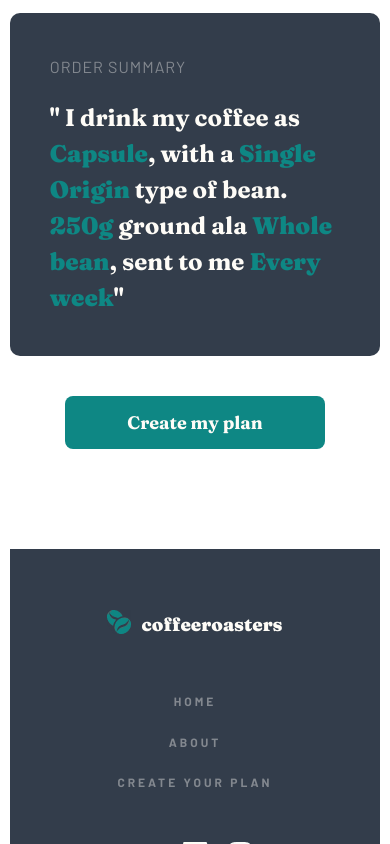
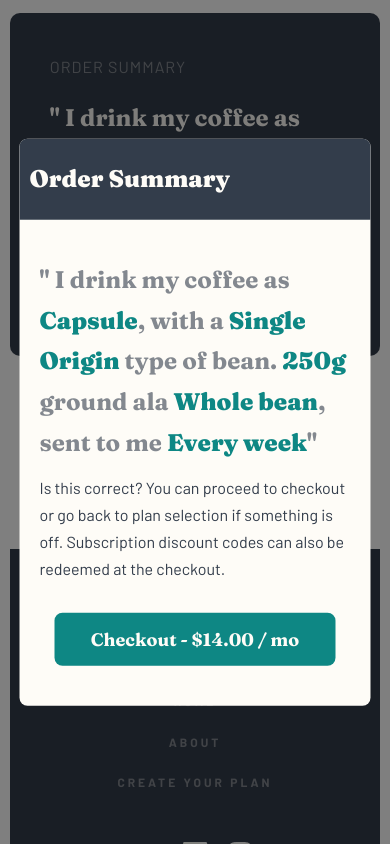
Before and after one commit to sauloroman/coffeeroasters-landingpage, a website: page create-plan.html in a window 390 px wide. Both pictures are taken after a click on the button "Create my plan". Shown: the part 2289-3133 px from the top of the page. Drawn offline with nearby package versions, Linux system fonts and the light colour scheme.

Commit message:
Modal functionality Mobile done

```diff
--- a/create-plan.html
+++ b/create-plan.html
@@ -10,7 +10,7 @@
     <link rel="stylesheet" href="./dist/css/app.css" />
 
   </head>
-  <body class="container">
+  <body class="container create-plan">
     <header class="header flex flex__between">
       <div class="flex">
         <picture>
@@ -171,6 +171,22 @@
       </div>
     </footer>
 
+    <div class="modal modal--hidden">
+      <div class="modal__overlay"></div>
+      <div class="modal__container">
+        <header class="modal__header">
+          <h2 class="heading-4 modal__title">Order Summary</h2>
+        </header>
+        <p class="summary__text modal__summary">
+          &quot; I drink my coffee as <span class="summary__text-span">Filter</span>, with a <span class="summary__text-span">Deaf</span> type of bean. <span class="summary__text-span">250g</span> ground ala <span class="summary__text-span">Cafetiére</span>, sent to me <span class="summary__text-span">Every Week</span>&quot;
+        </p>
+        <p class="modal__info">Is this correct? You can proceed to checkout or go back to plan selection if something is off. Subscription discount codes can also be redeemed at the checkout. </p>
+        <div class="flex flex__center">
+          <button class="modal__button">Checkout - $14.00 / mo</button>
+        </div>
+      </div>
+    </div>
+
     <script type="module" src="./src/assets/js/app.js"></script>
   </body>
 </html>
--- a/src/assets/js/app.js
+++ b/src/assets/js/app.js
@@ -5,7 +5,10 @@ const navigation = document.querySelector('.navigation');
 const buttonOpenNav = document.querySelector('.header__icon--menu');
 const buttonCloseNav = document.querySelector('.header__icon--close');
 const questionsContainer = document.querySelector('.questions__container');
-const summaryText = document.querySelector('.summary__text');
+const summaryTextElements = document.querySelectorAll('.summary__text');
+const modal = document.querySelector('.modal');
+const modalButton = document.querySelector('.modal__button');
+const summaryButton = document.querySelector('.summary__button');
 
 // ########################################
 // VARIABLES
@@ -17,6 +20,10 @@ const summaryText = document.querySelector('.summary__text');
 
 const toggleMenu = function() {
   navigation.classList.toggle('navigation--open');
+}
+
+const toggleModal = function() {
+  modal.classList.toggle('modal--hidden');
 }
 
 const createOptions = function( options = [] ) {
@@ -59,9 +66,12 @@ const displayQuestions = async function() {
 
 const displaySummary = function( summary = {} ) {
 
-  summaryText.innerHTML = `
-    &quot; I drink my coffee as <span class="summary__text-span">${summary['question-1']}</span>, with a <span class="summary__text-span">${summary['question-2']}</span> type of bean. <span class="summary__text-span">${summary['question-3']}</span> ground ala <span class="summary__text-span">${summary['question-4']}</span>, sent to me <span class="summary__text-span">${summary['question-5']}</span>&quot;
-  `;
+  summaryTextElements.forEach( function( summaryText ) {
+    summaryText.innerHTML = `
+      &quot; I drink my coffee as <span class="summary__text-span">${summary['question-1']}</span>, with a <span class="summary__text-span">${summary['question-2']}</span> type of bean. <span class="summary__text-span">${summary['question-3']}</span> ground ala <span class="summary__text-span">${summary['question-4']}</span>, sent to me <span class="summary__text-span">${summary['question-5']}</span>&quot;
+    `;
+  })
+
 
 }
 
@@ -75,6 +85,9 @@ const init = async function() {
 
 buttonOpenNav.addEventListener('click', toggleMenu );
 buttonCloseNav.addEventListener('click', toggleMenu );
+
+summaryButton.addEventListener('click', toggleModal );
+modalButton.addEventListener('click', toggleModal );
 
 const handleQuestions = async function() {
 
--- a/src/scss/components/_index.scss
+++ b/src/scss/components/_index.scss
@@ -3,7 +3,6 @@
 @forward './header';
 @forward './navigation';
 @forward './hero';
-@forward './modal';
 @forward './progress';
 @forward './logo';
 @forward './directions';
--- a/src/scss/pages/create-plan/_index.scss
+++ b/src/scss/pages/create-plan/_index.scss
@@ -1,2 +1,3 @@
 @forward './summary';
 @forward './questions';
+@forward './modal';
--- /dev/null
+++ b/src/scss/pages/create-plan/_modal.scss
@@ -0,0 +1,61 @@
+@use '../../abstracts/variables' as v;
+@use '../../abstracts/mixins' as m;
+
+.modal {
+
+  &--hidden {
+    display: none;
+  }
+
+  &__overlay {
+    position: fixed;
+    top: 0;
+    left: 0;
+    width: 100%;
+    height: 100%;
+    z-index: 99;
+    background-color: rgba(0, 0, 0, .5);
+  }
+
+  &__container {
+    position: fixed;
+    top: 50%;
+    left: 50%;
+    transform: translate(-50%, -50%);
+    z-index: 999;
+    width: 90%;
+    background-color: v.$color-light;
+    border-radius: .8rem;
+    overflow: hidden;
+    padding-bottom: 4rem;
+  }
+
+  &__header {
+    padding: 2rem 1rem;
+    background-color: v.$color-black;
+  }
+
+  &__title {
+    color: v.$color-light;
+  }
+
+  &__summary {
+    padding: 4rem 2rem 1rem 2rem;
+    color: v.$color-gray;
+    line-height: 1.7;
+  }
+
+  &__info {
+    padding: 0 2rem 3rem 2rem;
+  }
+
+  &__button {
+    @include m.button(
+      v.$color-blue,
+      v.$color-hover,
+      v.$color-light,
+      80%
+    );
+  }
+
+}
```
Also changed, not shown: dist/css/app.css, src/scss/components/_modal.scss (deleted).
